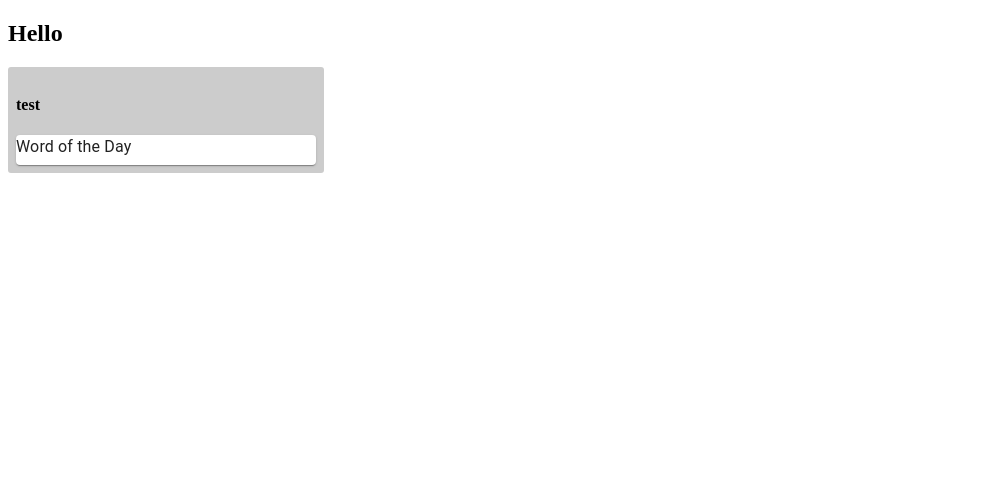
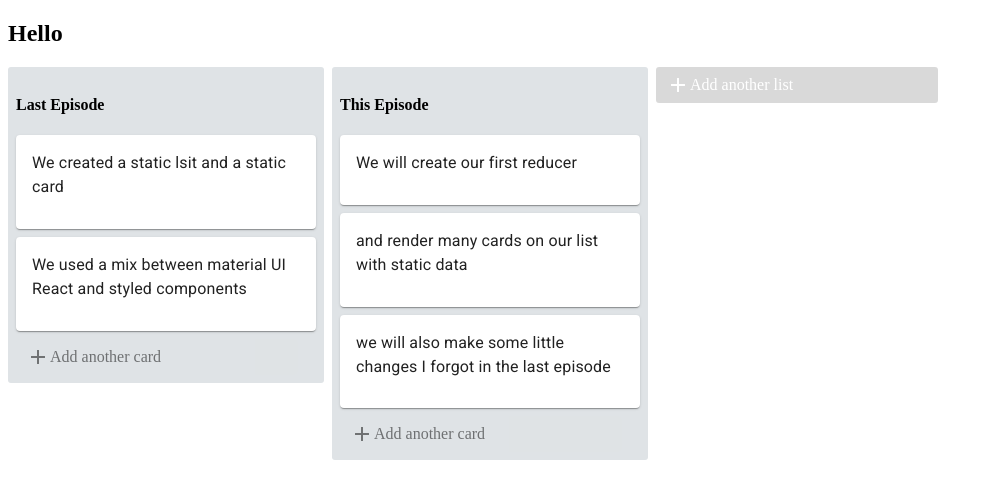
Before and after one commit to goleedev/trelloClone, a React (Create React App) app: page / in a window 1280 px wide. Shown: the top 498 px of the page, without its empty margins (0-993 px from the left). Built offline with nearby package versions, Linux system fonts and the light colour scheme.

Commit message:
add button

```diff
--- a/package.json
+++ b/package.json
@@ -14,6 +14,7 @@
     "react-dom": "^16.12.0",
     "react-redux": "^7.1.3",
     "react-scripts": "3.3.0",
+    "react-textarea-autosize": "^7.1.2",
     "redux": "^4.0.5"
   },
   "scripts": {
--- a/public/index.html
+++ b/public/index.html
@@ -3,6 +3,8 @@
   <head>
     <meta charset="utf-8" />
     <link rel="icon" href="%PUBLIC_URL%/favicon.ico" />
+    <link rel="stylesheet" href="https://fonts.googleapis.com/css?family=Roboto:300,400,500,700&display=swap" />
+    <link rel="stylesheet" href="https://fonts.googleapis.com/icon?family=Material+Icons" />
     <meta name="viewport" content="width=device-width, initial-scale=1" />
     <meta name="theme-color" content="#000000" />
     <meta
--- a/src/components/App.js
+++ b/src/components/App.js
@@ -1,18 +1,37 @@
 import React, { Component } from 'react';
 import TrelloList from "./TrelloList";
 import { connect } from "react-redux";
+import TrelloActionButton from "./TrelloActionButton";
 
-function App() {
-  return (
-    <div className="App">
-      <h2>Hello</h2>
-        <TrelloList title="test"/>
-    </div>
-  );
+class App extends Component {
+  render() {
+
+      const { lists } = this.props;
+
+      return (
+          <div className="App">
+              <h2>Hello</h2>
+              <div style = { styles.listsContainer }>
+              { lists.map (list => (
+                  <TrelloList key = { list.id } title = { list.title }  cards = { list.cards } />
+                  ))}
+                  <TrelloActionButton list />
+              </div>
+          </div>
+      );
+  }
+}
+
+const styles = {
+    listsContainer : {
+        display : "flex",
+        flexDirection : "row",
+        marginRight : 8
+    }
 }
 
 const mapStateToProps = state => ({
     lists : state.lists
 })
 
-export default App;
+export default connect(mapStateToProps)(App) ;
--- /dev/null
+++ b/src/components/TrelloActionButton.js
@@ -0,0 +1,118 @@
+import React from "react";
+import Icon from "@material-ui/core/Icon";
+import TextareaAutosize from 'react-textarea-autosize';
+import Card from "@material-ui/core/Card";
+import Button from "@material-ui/core/Button";
+
+class TrelloActionButton extends React.Component {
+
+    state = {
+        formOpen : false,
+        text : ""
+    };
+
+    openForm = () => {
+        this.setState({
+            formOpen : true
+        });
+    };
+
+    closeForm = e => {
+        this.setState({
+            formOpen: false
+        });
+    };
+
+    handleInputChange = e => {
+        this.setState({
+            text: e.target.value
+        });
+    };
+
+    renderAddButton = () => {
+        const { list } = this.props;
+
+        const buttonText = list ? "Add another list" : "Add another card";
+        const buttonTextOpacity = list ? 1 : 0.5;
+        const buttonTextColor = list ? "white" : "inherit";
+        const buttonTextBackground = list ? "rgba(0,0,0,.15)" : "inherit";
+
+        return (
+            <div
+                onClick={ this.openForm }
+                style = {{
+                ...styles.openFormButtonGroup,
+                opacity : buttonTextOpacity, color : buttonTextColor, backgroundColor : buttonTextBackground
+                }}
+            >
+                <Icon>add</Icon>
+                <p>{ buttonText }</p>
+            </div>
+        );
+    };
+
+    renderForm = () => {
+
+        const { list } = this.props;
+
+        const placeholder = list ? "Enter list title..." : "Enter a title for this card...";
+
+        const buttonTitle = list ? "Add List" : "Add Card";
+
+        return <div>
+            <Card style={{
+                minHeight: 80,
+                minWidth: 272,
+                padding: "6px 8px 2px"
+            }}
+            >
+                < TextareaAutosize
+                    placeholder={placeholder}
+                    autoFocus
+                    onBlur={this.closeForm}
+                    value={this.state.text}
+                    onChange={this.handleInputChange}
+                    style={{
+                        resize: "none",
+                        width: "100%",
+                        overflow: "hidden",
+                        outline: "none",
+                        border: "none"
+                    }}
+                />
+            </Card>
+            <div style = {styles.formButtonGroup}>
+                <Button
+                    variant="contained"
+                    style={{color: "white", backgroundColor: "#5aac44"}}
+                >
+                    {buttonTitle} {" "}
+                </Button>
+                <Icon style = {{ marginLeft: 8, cursor: "pointer" }}>close</Icon>
+            </div>
+        </div>;
+    };
+
+    render() {
+        return this.state.formOpen ? this.renderForm() : this.renderAddButton();
+    }
+}
+
+const styles = {
+    openFormButtonGroup : {
+        display : "flex",
+        alignItems : "center",
+        cursor : "pointer",
+        borderRadius : 3,
+        height : 36,
+        width : 272,
+        paddingLeft : 10
+    },
+    formButtonGroup : {
+        marginTop : 8,
+        display: "flex",
+        alignItems: "center"
+    }
+};
+
+export default TrelloActionButton;
--- a/src/components/TrelloCard.js
+++ b/src/components/TrelloCard.js
@@ -1,16 +1,24 @@
 import React from "react";
 import Card from '@material-ui/core/Card';
+import CardContent from '@material-ui/core/CardContent';
 import Typography from '@material-ui/core/Typography';
 
-const TrelloCard = () => {
+const TrelloCard = ( {text} ) => {
     return (
-        <Card>
-            <Typography gutterBottom>
-                Word of the Day
-            </Typography>
-
+        <Card style={ styles.cardContainer }>
+            <CardContent>
+                <Typography gutterBottom>
+                    { text }
+                </Typography>
+            </CardContent>
         </Card>
     )
 };
 
+const styles = {
+    cardContainer : {
+        marginBottom : 8
+    }
+}
+
 export default TrelloCard;
--- a/src/components/TrelloList.js
+++ b/src/components/TrelloList.js
@@ -1,21 +1,27 @@
 import React from "react";
 import TrelloCard from "./TrelloCard";
+import TrelloActionButton from "./TrelloActionButton";
 
-const TrelloList = ({title}) => {
+const TrelloList = ({title, cards}) => {
     return (
         <div style = {styles.container}>
         <h4>{title}</h4>
-            <TrelloCard/>
+            { cards.map(card => (
+                <TrelloCard key = { card.id } text = { card.text } />
+            ))}
+            <TrelloActionButton />
         </div>
-    )
+    );
 };
 
 const styles = {
     container : {
-        backgroundColor: "#ccc",
+        backgroundColor: "#dfe3e6",
         borderRadius : 3,
         width :300,
-        padding : 8
+        padding : 8,
+        height : "100%",
+        marginRight : 8
     }
 }
 
--- a/src/reducers/listsReducer.js
+++ b/src/reducers/listsReducer.js
@@ -9,11 +9,29 @@ const initialState = [
             },
             {
                 id : 1,
-                text : "We used a mix between material UI React and styled compone"
+                text : "We used a mix between material UI React and styled components"
+            }
+        ]
+    },
+    {
+        title : "This Episode",
+        id : 1,
+        cards : [
+            {
+                id : 0,
+                text : "We will create our first reducer"
+            },
+            {
+                id : 1,
+                text : "and render many cards on our list with static data "
+            },
+            {
+                id : 2,
+                text : "we will also make some little changes I forgot in the last episode"
             }
         ]
     }
-]
+];
 
 const listsReducer = (state = initialState, action) => {
     switch (action.type) {
--- a/src/store/index.js
+++ b/src/store/index.js
@@ -1,8 +1,8 @@
 import { createStore } from "redux";
+import rootReducer from "../reducers";
 
-const reducer = () => {}
 
-const store = createStore(reducer)
+const store = createStore(rootReducer);
 
 
 export default store;
```
Also changed, not shown: 1 other file (tests, documents, lock files or other folders).
